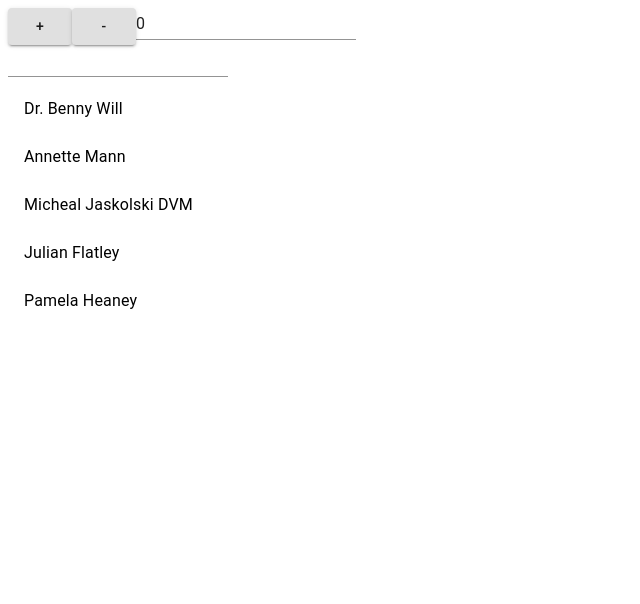
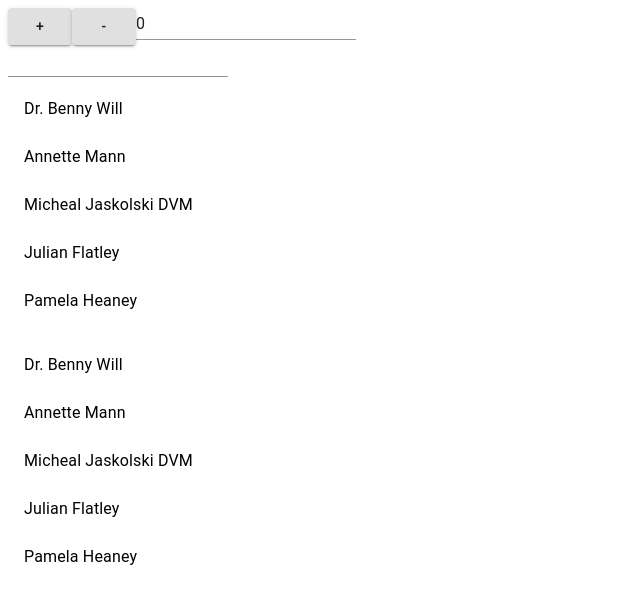
Before and after one commit to Foxall/gatsby_mui_redux-toolkit, a Gatsby site: page / in a window 1280 px wide. Shown: the whole page, without its empty margins (0-640 px from the left). Built offline with nearby package versions, Linux system fonts and the light colour scheme; Gatsby itself is replaced by a stand-in of ours.

Commit message:
{*} add myliste in pages/index.js

```diff
--- a/src/pages/index.js
+++ b/src/pages/index.js
@@ -1,10 +1,12 @@
 import React from 'react'
 import Counter from '../components/counter'
+import Myliste from '../components/myliste'
 
 export default function Home () {
   return (
     <div>
-      <Counter />
+      <Counter/>
+      <Myliste/>
     </div>
   )
 }
```
